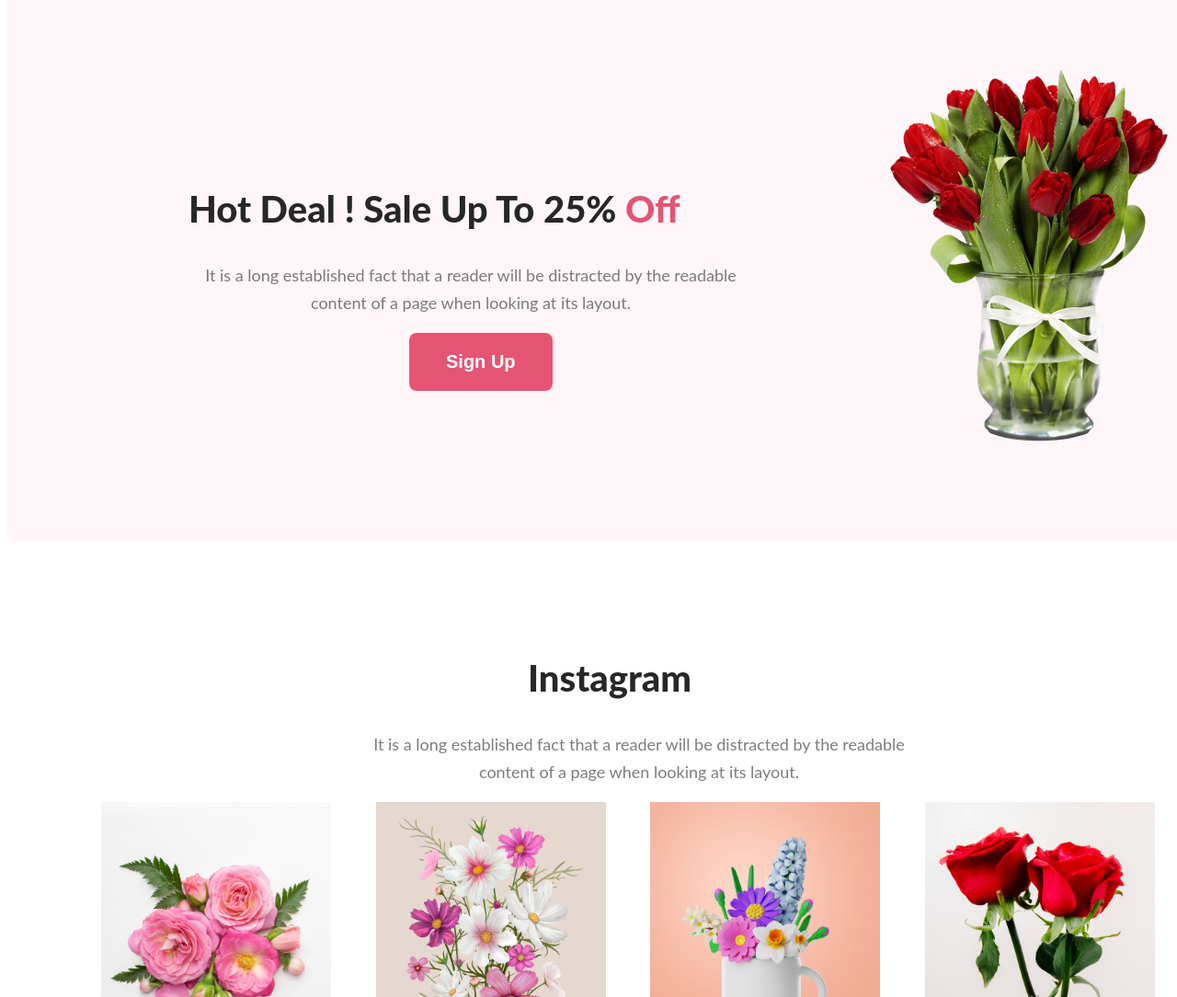
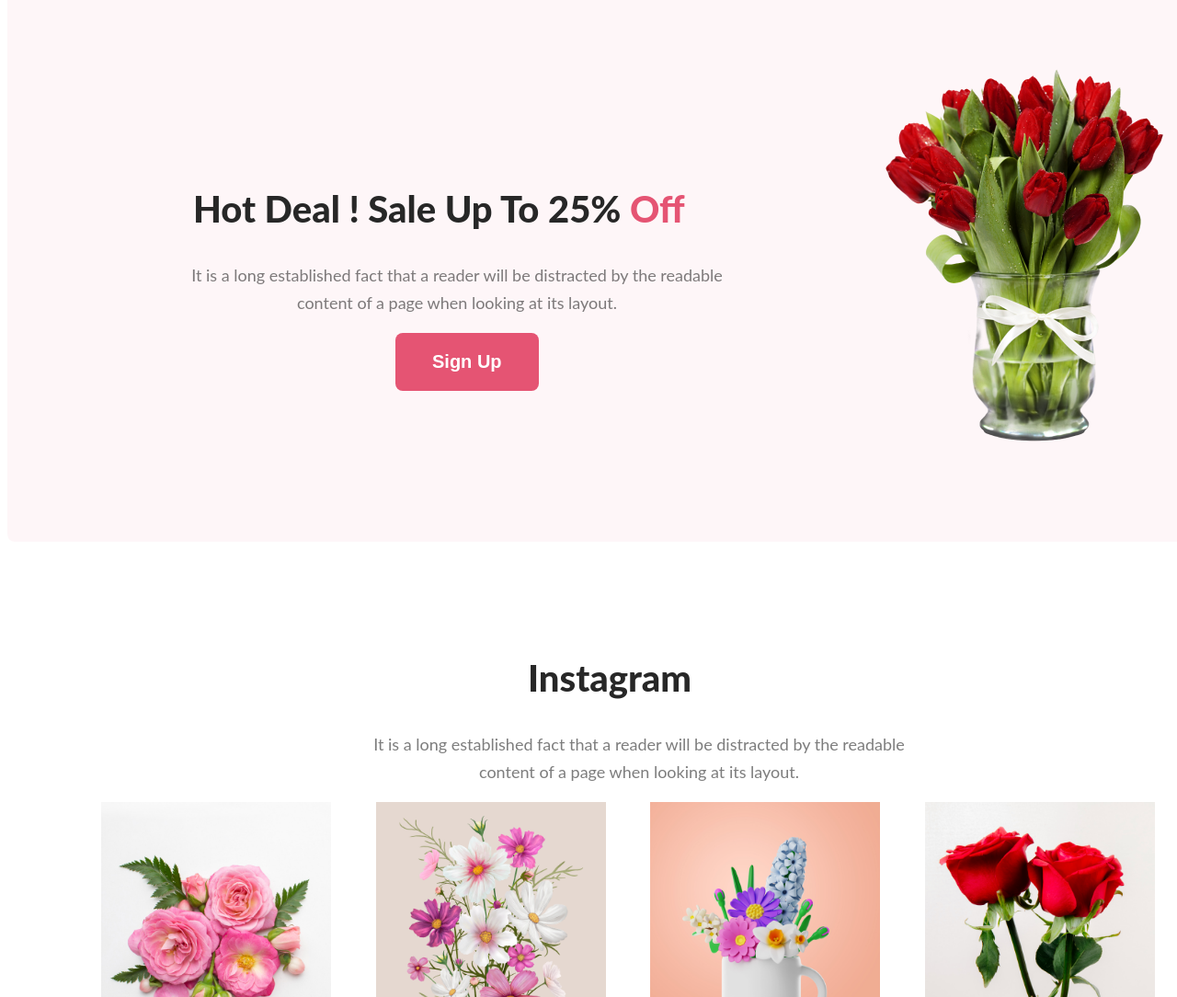
Before and after one commit to Jannat917/1st-assignment-flower-project-a, a plain HTML site: page index.html in a window 1280 px wide. Shown: the part 2077-3161 px from the top of the page at 92% size. Drawn offline with Linux system fonts and the light colour scheme.

Commit message:
changed width

```diff
--- a/styles/flowers.css
+++ b/styles/flowers.css
@@ -190,7 +190,7 @@ text-align: center;
 font-size: 18px;
 font-weight: 400;
 line-height: 30px;
-padding-left: 130px;
+padding-left: 110px;
 }
 
 
@@ -205,7 +205,7 @@ border: 0px;
 }
 
 .main-section-2-button-div{
-    padding-left: 360px;
+    padding-left: 340px;
 }
 
 .main-section-2-img-1{
```
